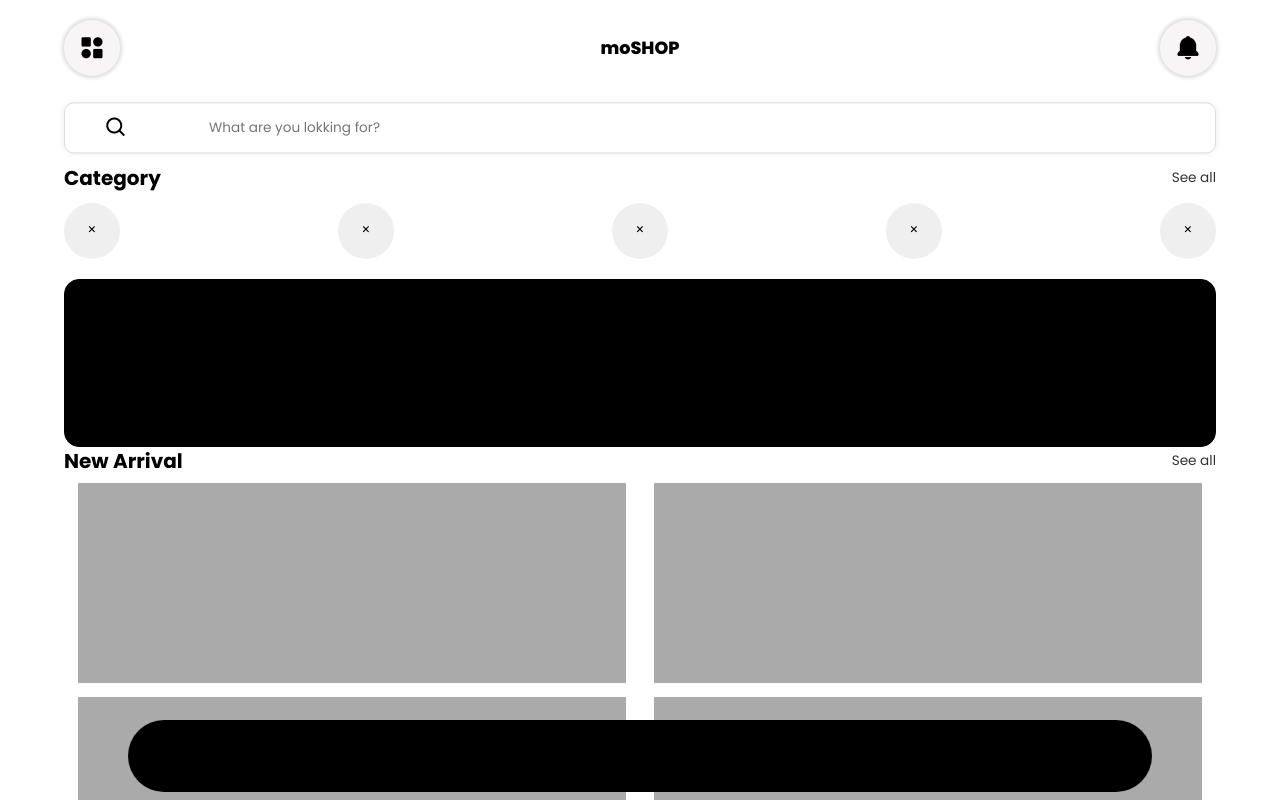
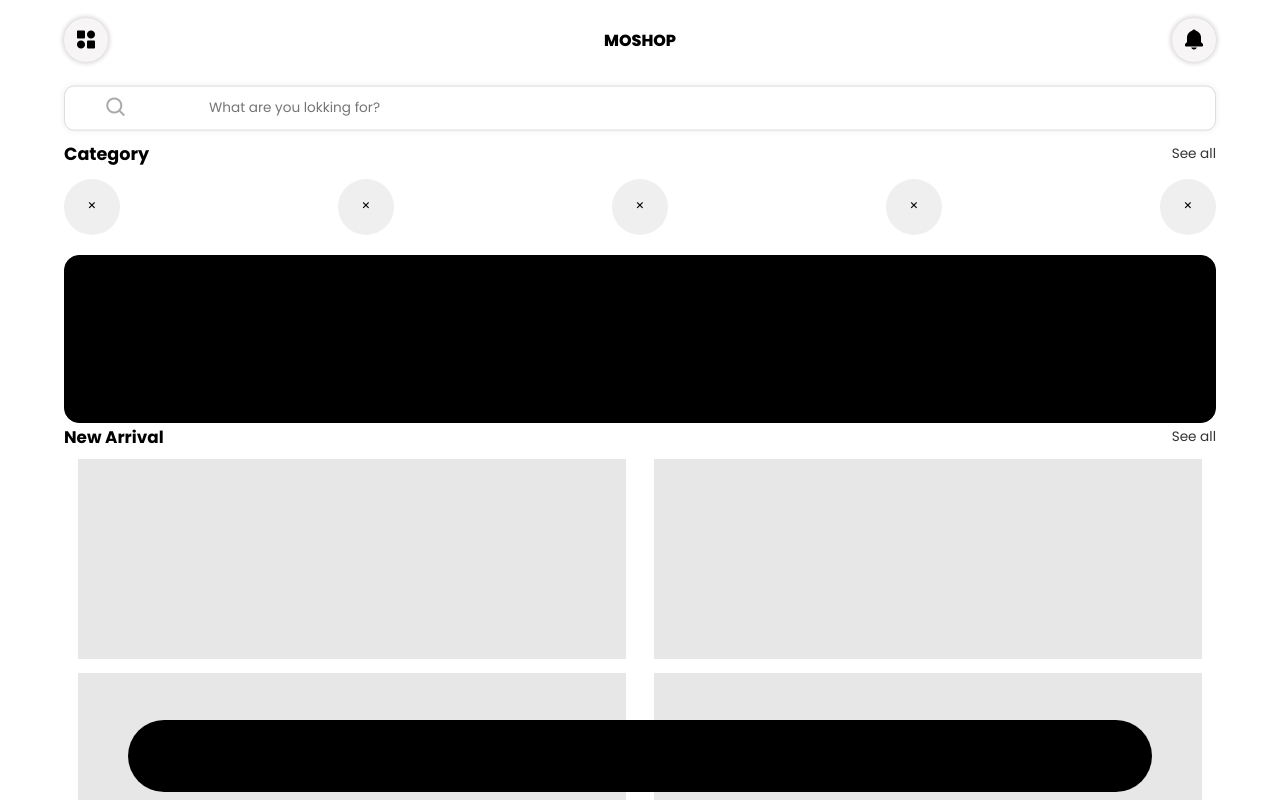
Before and after one commit to AGbaby09/moShop, a React (Vite) app: page / in a window 1280 px wide. Shown: the top 800 px of the page. Built offline with nearby package versions, Linux system fonts and the light colour scheme.

Commit message:
first commit

```diff
--- a/src/App.jsx
+++ b/src/App.jsx
@@ -3,14 +3,19 @@
 import './App.css'
 import Navbar from './components/Navbar/Navbar'
 import Hero from './components/Hero/Hero'
+import { BrowserRouter, Route, Routes } from 'react-router-dom'
 
 function App() {
 
   return (
-    <main className="App" style={{width:window.innerWidth, height:window.innerHeight}}>
-      <Navbar />
-      <Hero />
-    </main>
+    <BrowserRouter>
+        <main className="App" style={{width:window.innerWidth, height:window.innerHeight}}>
+          <Navbar />
+          <Routes>
+            <Route path='/' element={<Hero />} />
+          </Routes>
+        </main>
+    </BrowserRouter>
   )
 }
 
--- a/src/components/Hero/Hero.css
+++ b/src/components/Hero/Hero.css
@@ -5,27 +5,27 @@
     padding: 0 5%;
 }
 #Hero .Top{
-    height: 12%;
+    height: 10%;
 }
 #Hero .Top button{
     border:none;
     box-shadow: 0 0 5px 1px #0e0e0e35;
     border-radius: 50%;
-    height: 7vh;
-    width: 7vh;
+    height: 5.5vh;
+    width: 5.5vh;
     background-color: rgba(230, 226, 226, 0.343);
 }
 #Hero .Top button i{
-    font-size: 3.5vh;
+    font-size: 3vh;
 }
 #Hero .Top #logo{
     font-weight: 800;
-    font-size: 2.2vh;
+    font-size: 2vh;
 }
 
 #Hero form{
     /* border: 1px solid red; */
-    height: 8%;
+    height: 7%;
 }
 #Hero form input{
     position: absolute;
@@ -43,6 +43,7 @@
     top: 50%;
     transform: translateY(-50%);
     font-size: 3vh;
+    color: #aaa;
     left: 3.5%;
 }
 
@@ -58,7 +59,7 @@
     margin: auto;
 }
 #Hero #category .top h3{
-    font-size: 2.5vh;
+    font-size: 2.2vh;
 }
 #Hero #category .top button{
     background-color: white;
@@ -96,7 +97,7 @@
     margin: auto;
 }
 #Hero #Arrival .top h3{
-    font-size: 2.5vh;
+    font-size: 2.1vh;
 }
 #Hero #Arrival .top button{
     background-color: white;
@@ -112,7 +113,7 @@
     row-gap: 5%;
 }
 #Hero #Arrival .mid .card{
-    background-color: #aaa;
+    background-color: #aaaaaa47;
     width: 95%;
     height: 25vh;
     margin: 0 2.5%;
--- a/src/components/Hero/Hero.jsx
+++ b/src/components/Hero/Hero.jsx
@@ -22,7 +22,7 @@
                 <i className="bx bxs-category-alt"></i>
             </button>
             <div id="logo">
-                <p>moSHOP</p>
+                <p>MOSHOP</p>
             </div>
             <button className="center">
                 <i className="bx bxs-bell"></i>
--- a/src/components/Navbar/Navbar.jsx
+++ b/src/components/Navbar/Navbar.jsx
@@ -1,10 +1,11 @@
+import { NavLink } from 'react-router-dom';
 import './Navbar.css'
 
 const Navbar = () => {
 
     return (
         <nav id="Navbar">
-
+            {/* <NavLink to="/"></NavLink> */}
         </nav>
     )
 }
```
